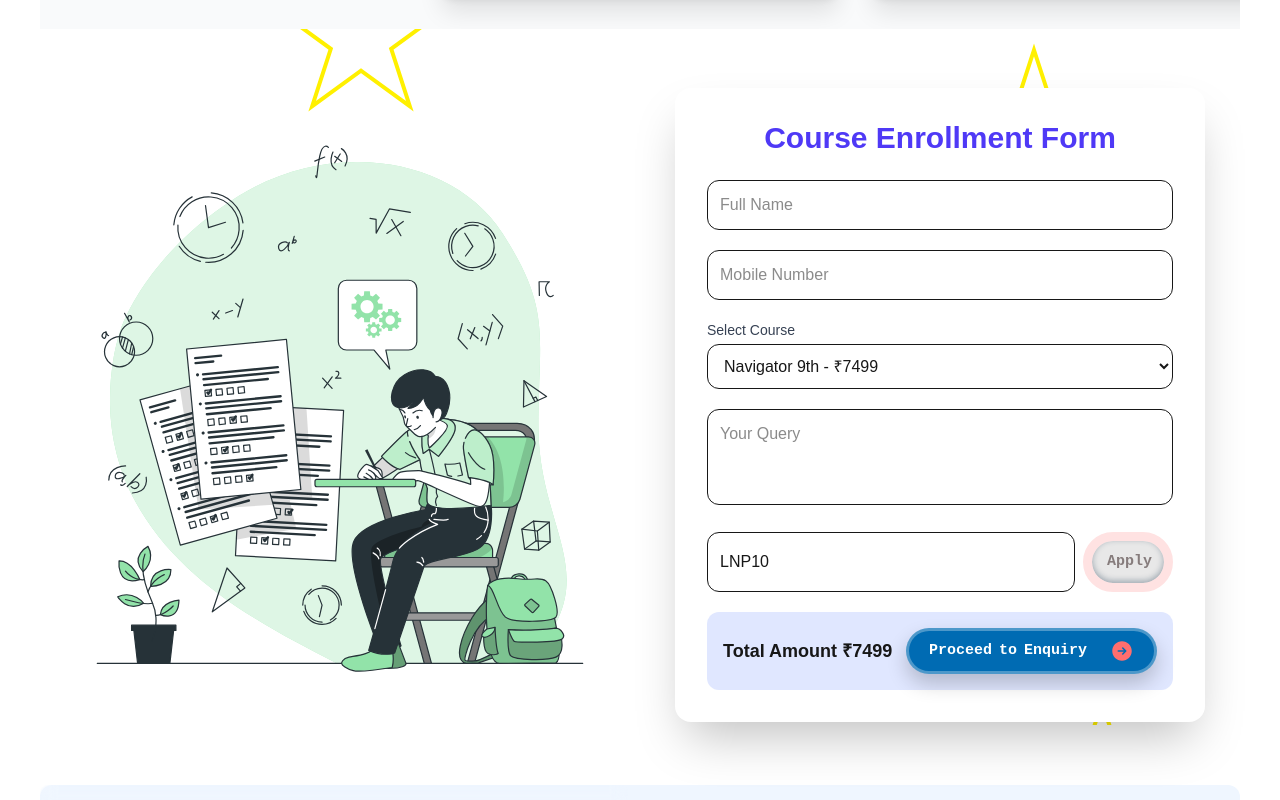
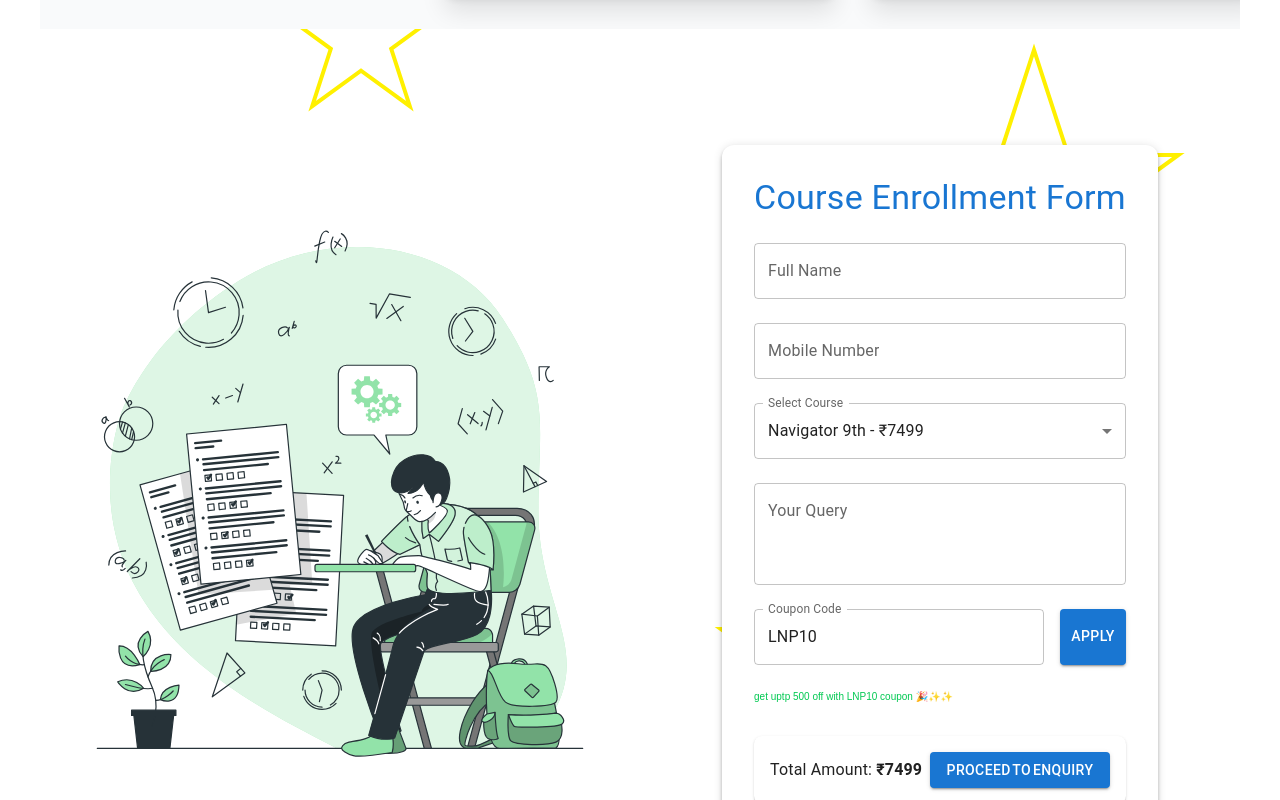
Before and after one commit to jeevijay-developers/lnp_landing_page, a Next.js app: page / in a window 1280 px wide. Shown: the part 920-1720 px from the top of the page. Built offline with nearby package versions, Linux system fonts and the light colour scheme.

Commit message:
form and bug

```diff
--- a/package.json
+++ b/package.json
@@ -9,6 +9,10 @@
     "lint": "next lint"
   },
   "dependencies": {
+    "@emotion/react": "^11.14.0",
+    "@emotion/styled": "^11.14.0",
+    "@mui/icons-material": "^7.0.2",
+    "@mui/material": "^7.0.2",
     "axios": "^1.8.4",
     "embla-carousel-react": "^8.6.0",
     "framer-motion": "^12.7.4",
--- a/src/components/courses/CourseSlider.tsx
+++ b/src/components/courses/CourseSlider.tsx
@@ -34,7 +34,10 @@ const CourseSlider = () => {
               <img
                 src={course.image}
                 alt={course.title}
-                className="rounded-xl h-[300px] w-full object-cover mb-4"
+                style={{
+                  aspectRatio: "1/1",
+                }}
+                className="rounded-xl h-[300px] w-[370px] object-cover mb-4"
               />
               <div className="w-fit">
                 <h3 className="text-xl font-semibold text-indigo-600 mb-2 text-animated-underline">
--- a/src/components/forms/Form.tsx
+++ b/src/components/forms/Form.tsx
@@ -1,10 +1,23 @@
 "use client";
 import React, { useContext, useEffect, useState } from "react";
 import { motion } from "framer-motion";
-import MyButtonThree from "../buttons/MyButtonThree";
-import { toast } from "react-toast";
+import {
+  Box,
+  TextField,
+  Select,
+  MenuItem,
+  InputLabel,
+  FormControl,
+  Button,
+  Typography,
+  CircularProgress,
+  Paper,
+  Alert,
+} from "@mui/material";
+// import { toast } from "react-toastify";
 import { submitCourseRequest } from "@/server/api";
 import { CourseContext } from "@/context/courseContext";
+import { toast } from "react-toast";
 
 const availableCourses = [
   { name: "Navigator 9th", price: 7499 },
@@ -27,14 +40,13 @@ const ModernForm = () => {
   const [coupon, setCoupon] = useState("LNP10");
   const [discount, setDiscount] = useState(0);
   const [appliedCoupon, setAppliedCoupon] = useState("");
-  const [loading, setLaoding] = useState(false);
+  const [loading, setLoading] = useState(false);
   const context = useContext(CourseContext);
 
   useEffect(() => {
     if (context.title) {
-      const title = context.title;
-      const selectedCourse = availableCourses.filter((c) => c.name === title);
-      setCourse(selectedCourse[0]);
+      const selected = availableCourses.find((c) => c.name === context.title);
+      if (selected) setCourse(selected);
     }
   }, [context]);
 
@@ -46,15 +58,16 @@ const ModernForm = () => {
     } else {
       setDiscount(0);
       setAppliedCoupon("");
-      alert("Invalid coupon code!");
+      toast.error("Invalid coupon code!");
     }
   };
 
   const handleCheckout = () => {
-    setLaoding(true);
     if (!(name && mobile)) {
       toast.error("Please fill all the details");
+      return;
     }
+    setLoading(true);
     const checkout = {
       name,
       mobile,
@@ -64,19 +77,14 @@ const ModernForm = () => {
       totalAmount,
       coupon,
     };
-    // console.log(checkout);
+
     submitCourseRequest(checkout)
-      .then(() => {
-        toast.success("Your Request has been submitted successfully");
-      })
+      .then(() => toast.success("Request submitted successfully"))
       .catch((err) => {
         console.log(err);
-
-        toast.error("Your Request has not been submitted successfully");
+        toast.error("Failed to submit request");
       })
-      .finally(() => {
-        setLaoding(false);
-      });
+      .finally(() => setLoading(false));
   };
 
   const totalAmount = course.price - discount;
@@ -87,36 +95,37 @@ const ModernForm = () => {
       animate={{ opacity: 1, y: 0 }}
       transition={{ duration: 0.6 }}
       id="form"
-      className="max-w-xl mx-auto p-8 bg-white dark:bg-zinc-900 rounded-2xl shadow-2xl space-y-6"
+      className="my-10"
     >
-      <h2 className="text-3xl font-bold text-center text-indigo-600 dark:text-indigo-400">
+      <Paper
+        elevation={4}
+        sx={{ maxWidth: 600, mx: "auto", p: 4, borderRadius: 3 }}
+      >
+        <Typography variant="h4" textAlign="center" mb={3} color="primary">
           Course Enrollment Form
-      </h2>
+        </Typography>
 
-      <div className="space-y-5">
-        <input
-          type="text"
-          placeholder="Full Name"
-          className="w-full p-3 rounded-xl border dark:bg-zinc-800 dark:border-zinc-700 focus:outline-none focus:ring-2 focus:ring-indigo-500"
+        <Box display="flex" flexDirection="column" gap={3}>
+          <TextField
+            fullWidth
+            label="Full Name"
+            variant="outlined"
             value={name}
             onChange={(e) => setName(e.target.value)}
           />
-
-        <input
-          type="tel"
-          placeholder="Mobile Number"
-          className="w-full p-3 rounded-xl border dark:bg-zinc-800 dark:border-zinc-700 focus:outline-none focus:ring-2 focus:ring-indigo-500"
+          <TextField
+            fullWidth
+            label="Mobile Number"
+            variant="outlined"
             value={mobile}
             onChange={(e) => setMobile(e.target.value)}
           />
 
-        <div>
-          <label className="text-sm font-medium text-gray-700 dark:text-gray-300 mb-1 block">
-            Select Course
-          </label>
-          <select
-            className="w-full p-3 rounded-xl border dark:bg-zinc-800 dark:border-zinc-700 focus:outline-none focus:ring-2 focus:ring-indigo-500"
+          <FormControl fullWidth>
+            <InputLabel>Select Course</InputLabel>
+            <Select
               value={course.name}
+              label="Select Course"
               onChange={(e) => {
                 const selected = availableCourses.find(
                   (c) => c.name === e.target.value
@@ -125,65 +134,74 @@ const ModernForm = () => {
               }}
             >
               {availableCourses.map((c) => (
-              <option key={c.name} value={c.name}>
+                <MenuItem key={c.name} value={c.name}>
                   {c.name} - ₹{c.price}
-              </option>
+                </MenuItem>
               ))}
-          </select>
-        </div>
+            </Select>
+          </FormControl>
 
-        <textarea
-          placeholder="Your Query"
-          className="w-full p-3 rounded-xl border h-24 resize-none dark:bg-zinc-800 dark:border-zinc-700 focus:outline-none focus:ring-2 focus:ring-indigo-500"
+          <TextField
+            fullWidth
+            label="Your Query"
+            variant="outlined"
+            multiline
+            rows={3}
             value={query}
             onChange={(e) => setQuery(e.target.value)}
           />
 
-        <div className="flex gap-2">
-          <input
-            type="text"
-            placeholder="Coupon Code"
-            className="flex-1 p-3 rounded-xl border dark:bg-zinc-800 dark:border-zinc-700 focus:outline-none focus:ring-2 focus:ring-indigo-500"
+          <Box display="flex" gap={2}>
+            <TextField
+              fullWidth
+              label="Coupon Code"
+              variant="outlined"
               value={coupon}
               onChange={(e) => setCoupon(e.target.value)}
             />
-          <button
-            onClick={handleApplyCoupon}
-            className="px-5 py-3 bg-indigo-600 hover:bg-indigo-700 text-white rounded-xl font-semibold transition-all duration-300"
-          >
+            <Button variant="contained" onClick={handleApplyCoupon}>
               Apply
-          </button>
+            </Button>
+          </Box>
+          <div className="text-green-500 text-[10px]">
+            get uptp 500 off with LNP10 coupon 🎉✨✨
           </div>
-
           {appliedCoupon && (
-          <motion.div
-            initial={{ opacity: 0, y: 10 }}
-            animate={{ opacity: 1, y: 0 }}
-            className="text-green-600 dark:text-green-400 text-sm font-medium"
-          >
+            <Alert severity="success">
               Coupon <strong>{appliedCoupon}</strong> applied! 🎉
-          </motion.div>
+            </Alert>
           )}
 
-        <motion.div
-          initial={{ opacity: 0 }}
-          animate={{ opacity: 1 }}
-          className="p-4 bg-indigo-100 dark:bg-indigo-900/40 w-full rounded-xl w-fit flex items-center justify-between text-lg font-semibold"
+          <Paper
+            elevation={1}
+            className="flex lg:flex-row flex-col justify-between items-center"
+            sx={{
+              p: 2,
+              backgroundColor: "indigo.100",
+
+              borderRadius: 2,
+              mt: 1,
+            }}
           >
-          <div>
-            <span>Total Amount </span> <span>₹{totalAmount}</span>
-          </div>
+            <Typography variant="subtitle1">
+              Total Amount: <strong>₹{totalAmount}</strong>
+            </Typography>
+            <Button
+              variant="contained"
+              color="primary"
+              onClick={handleCheckout}
+              disabled={loading}
+              sx={{ minWidth: 180 }}
+            >
               {loading ? (
-            <div onClick={handleCheckout}>
-              <MyButtonThree text={" Submitting"} />
-            </div>
+                <CircularProgress size={24} color="inherit" />
               ) : (
-            <div onClick={handleCheckout}>
-              <MyButtonThree text={" Proceed to Enquiry"} />
-            </div>
+                "Proceed to Enquiry"
               )}
-        </motion.div>
-      </div>
+            </Button>
+          </Paper>
+        </Box>
+      </Paper>
     </motion.div>
   );
 };
--- a/src/components/home/HomeHero.tsx
+++ b/src/components/home/HomeHero.tsx
@@ -25,7 +25,7 @@ const HomeHero = () => {
           width={1400}
         />
       </div> */}
-      <div className="max-full relative  h-[600px] my-15 min-h-fit flex flex-col justify-start lg:justify-center items-center lg:flex-row  mx-auto">
+      <div className="max-full relative  my-15 min-h-fit flex flex-col justify-start lg:justify-center items-center lg:flex-row  mx-auto">
         <div className="relative lg:flex hidden h-[auto] lg:min-h-[auto] min-h-[500px] lg:w-[50%] w-full">
           <Image
             src={study}
--- a/src/components/students/Topper.tsx
+++ b/src/components/students/Topper.tsx
@@ -23,7 +23,7 @@ const Topper = () => {
             Online Learning
           </span>
         </h2>
-        <div className="flex flex-row gap-4 py-5 text-center items-center justify-center text-lg bg-white dark:bg-gray-800 dark:text-white rounded-xl shadow pb-4">
+        <div className="flex flex-row gap-4 py-5 text-center items-center justify-center text-lg bg-white dark:bg-gray-800 dark:text-white rounded-xl shadow pb-4 px-3">
           <p>
             Discover a world of knowledge and opportunities with <br /> our
             online education platform pursue a new career.
```
Also changed, not shown: src/components/about/WhyChooseUs.tsx (+4 -4 lines), 1 other file (tests, documents, lock files or other folders). Lines whose indentation alone changed are shown as unchanged.
